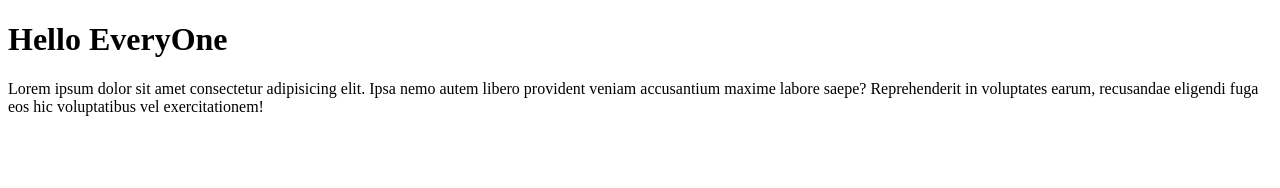
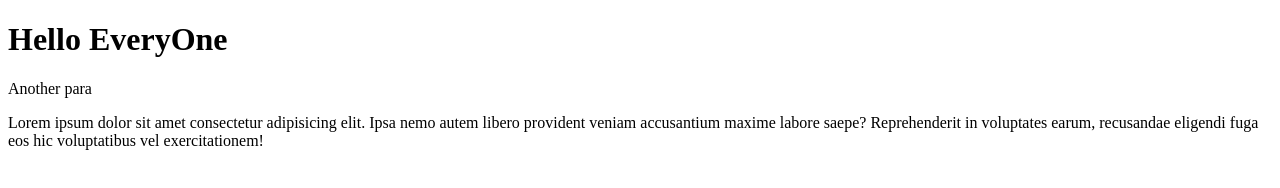
Before and after one commit to Umar-Ali260/Test, a plain HTML site: page index.html in a window 1280 px wide. Drawn offline with Linux system fonts and the light colour scheme.

Commit message:
another para

```diff
--- a/index.html
+++ b/index.html
@@ -7,6 +7,7 @@
 </head>
 <body>
     <h1>Hello EveryOne</h1>
+    <p>Another para</p>
     <p>Lorem ipsum dolor sit amet consectetur adipisicing elit. Ipsa nemo autem libero provident veniam accusantium maxime labore saepe? Reprehenderit in voluptates earum, recusandae eligendi fuga eos hic voluptatibus vel exercitationem!</p>
 </body>
 </html>
```
